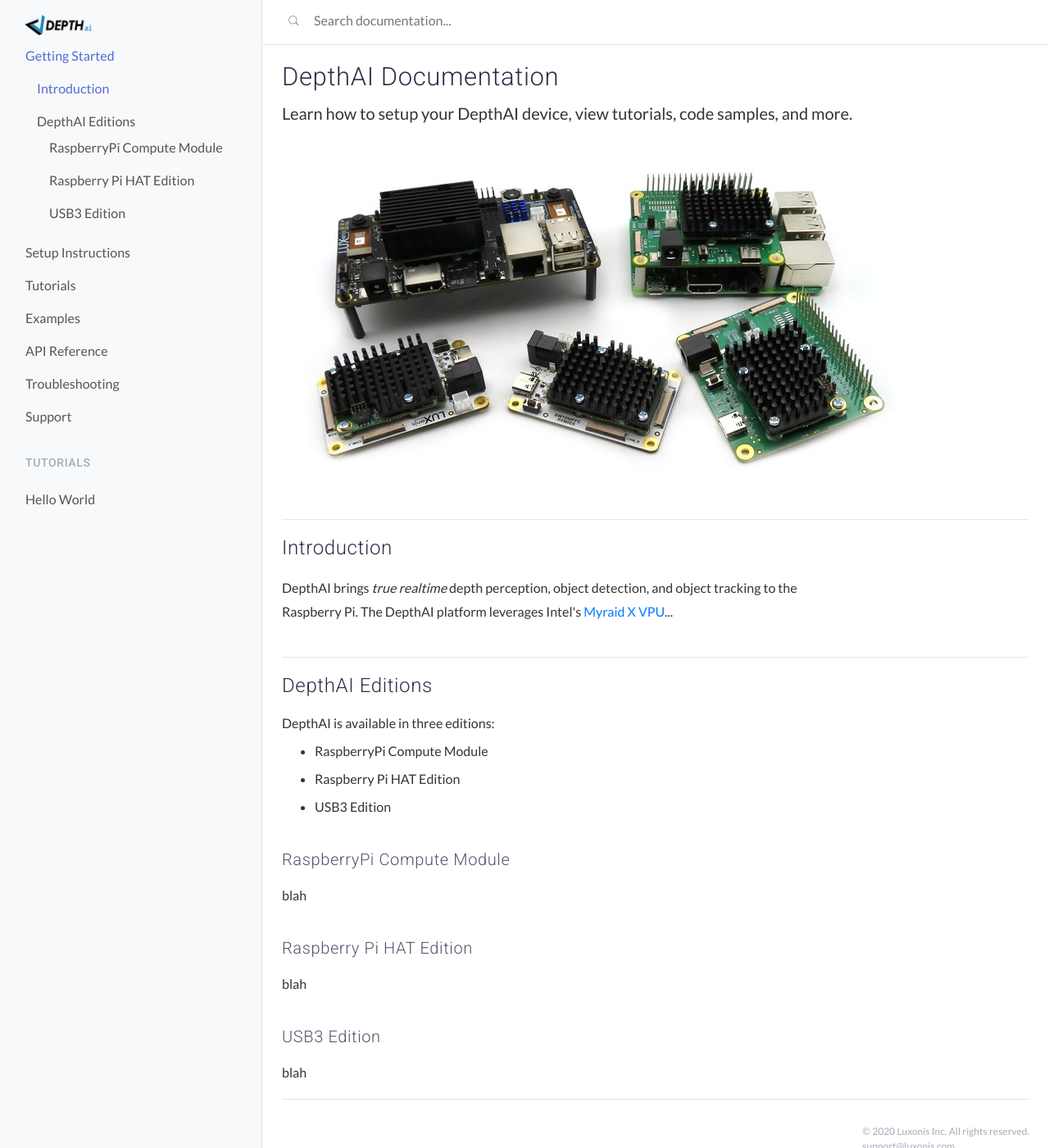
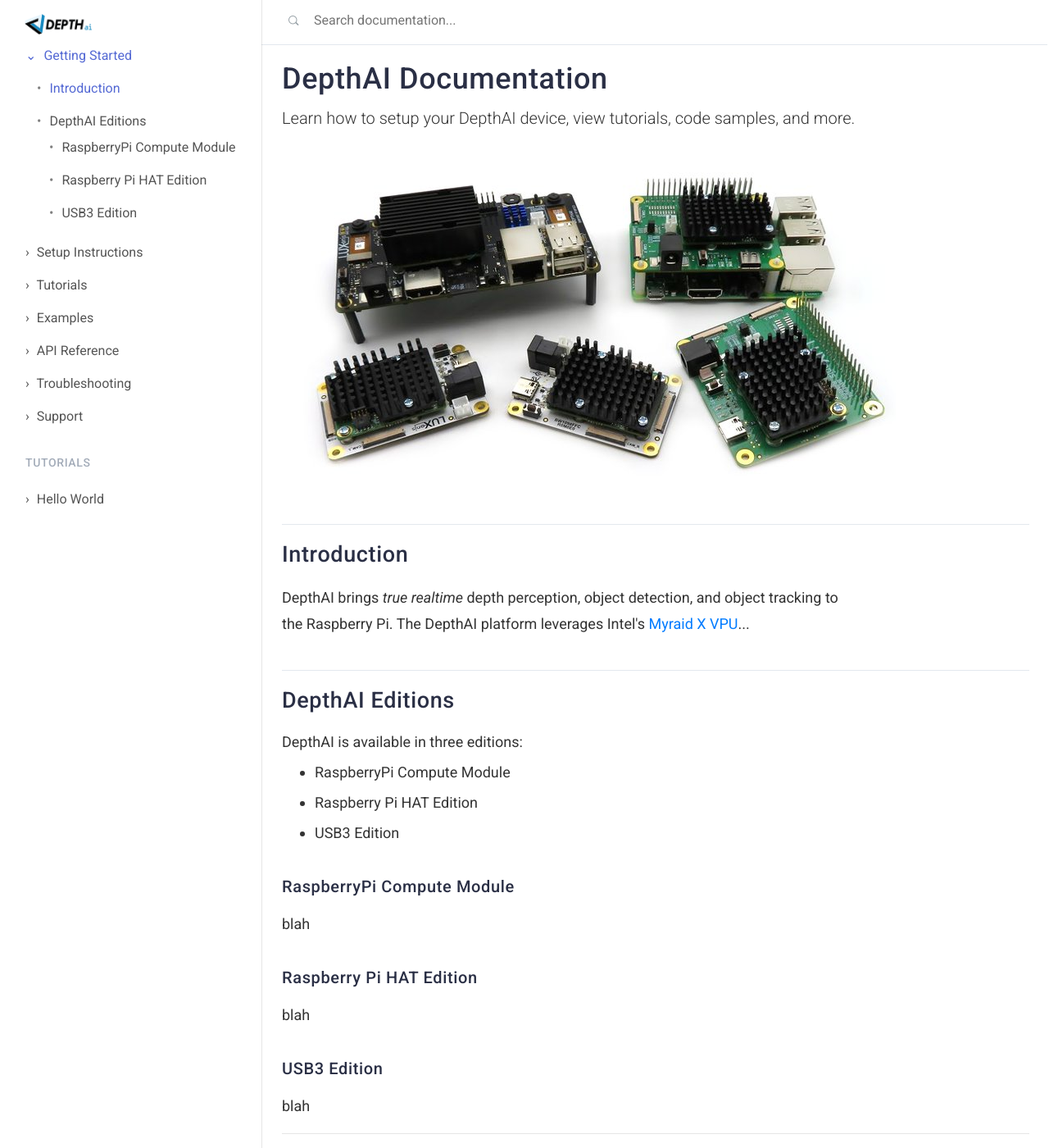
Before and after one commit to luxonis/depthai-docs-website, a Jekyll site: the page built from index.html, in a window 1280 px wide and 1400 px high. Shown: the whole window at 82% size. Built offline with Jekyll 4.4.1, drawn with Linux system fonts in a browser that asks for light colours; nearby versions of some CDN libraries.

Commit message:
Style updates

```diff
--- a/_layouts/default.html
+++ b/_layouts/default.html
@@ -5,7 +5,7 @@
   <body>
     <div class="container-fluid">
       <div class="row">
-        <nav class="col-md-3 d-none d-md-block bg-light sidebar">
+        <nav class="col-md-3 d-none d-md-block sidebar">
           {% include sidebar.html %}
         </nav>
         <main class="col-md-9 ml-sm-auto px-4">
--- a/css/main.scss
+++ b/css/main.scss
@@ -12,9 +12,9 @@
 $code_background: #f8f9fa;
 
 body {
-  font-size: 16px;
+  font-size: 18px;
   color: $body_color;
-  font-family: 'Lato', sans-serif;
+  font-family: 'Roboto', sans-serif;
 }
 
 pre {
@@ -30,7 +30,7 @@
 }
 
 h1, h2, h3, h4, h5, h6 {
-  font-weight: 300;
+  font-weight: 500;
   color: $heading_color;
   letter-spacing: .63px;
   font-family: 'Roboto'
@@ -38,11 +38,11 @@
 
 
 h1 {
-  font-size: 31px;
+  font-size: 2em;
 }
 
 h2 {
-  font-size: 24px;
+  font-size: 1.5em;
   padding-top: 20px;
   margin-top: 40px;
   margin-bottom: 20px;
@@ -53,7 +53,7 @@
     font-size: 20px;
     margin-top: 40px;
     margin-bottom: 20px;
-    color: #4f566b !important;
+    // color: #4f566b !important;
     // text-transform: uppercase;
     // font-weight: 600 !important;
 }
@@ -230,11 +230,21 @@
     }
 
     .nav-item {
+
+      font-size: 1rem;
       > a {
-        font-weight: 500;
       }
       .nav-link {
         padding: 8px 1rem;
+        &:before {
+            content: "›";
+            vertical-align: top;
+            padding-right: 5px;
+            font-size: 1rem;
+        }
+        &.active:before {
+          content: "⌄"
+        }
       }
       &.active .nav-link, .nav-link.active {
         color: $active_nav_color;
@@ -265,14 +275,19 @@
       padding-left: 30px;
       list-style-type: none;
 
+
       .toc-list-item {
         padding: 8px 0;
         white-space: nowrap;
 
-overflow: hidden;
+        &:before {
+          content: "•";
+          color: gray;
+          padding-right: 10px;
+        }
 
+// overflow: hidden;
 text-overflow: ellipsis;
-
 width: 95%;
       }
 
--- a/js/application.js
+++ b/js/application.js
@@ -17,6 +17,7 @@
   headingLabelCallback: labelModifier
 });
 
+// AnchorJS - https://milanaryal.com.np/adding-hover-anchor-links-to-header-on-github-pages-using-jekyll/
 (function () {
   'use strict';
 
```
